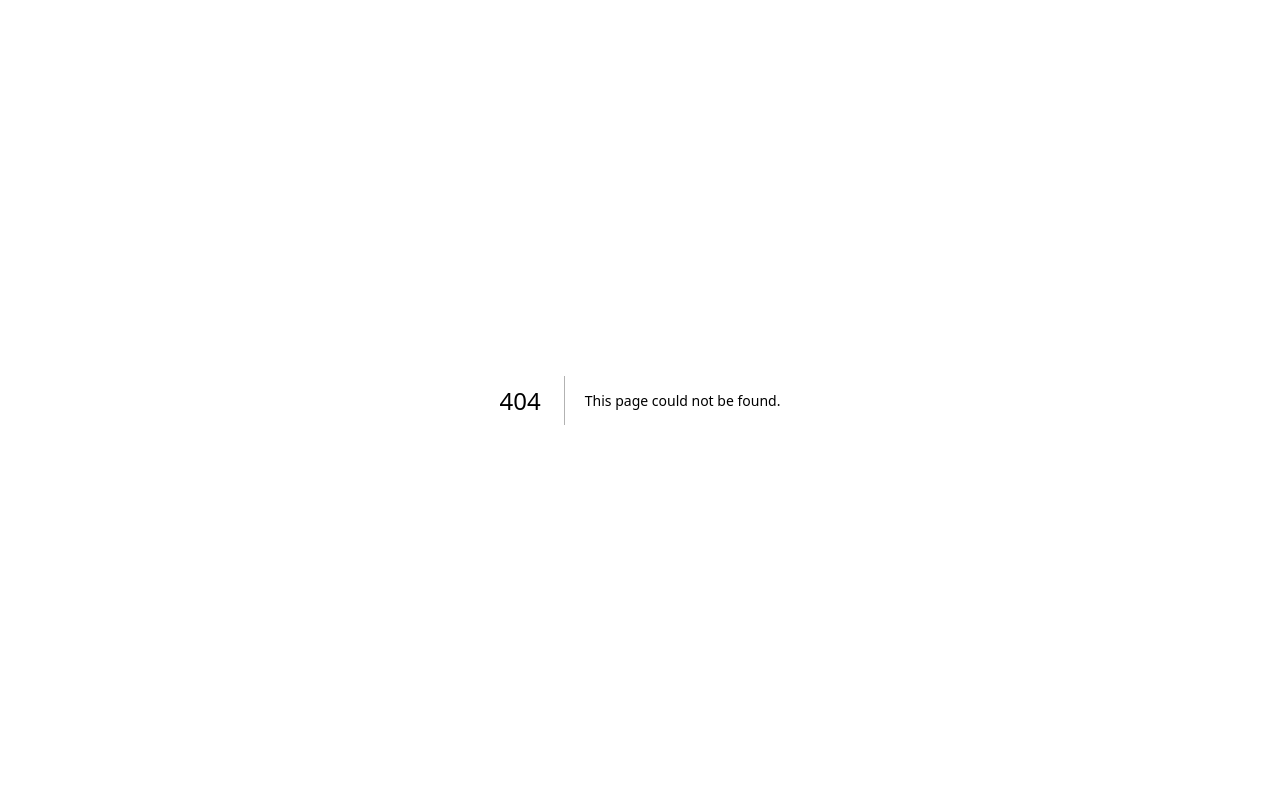
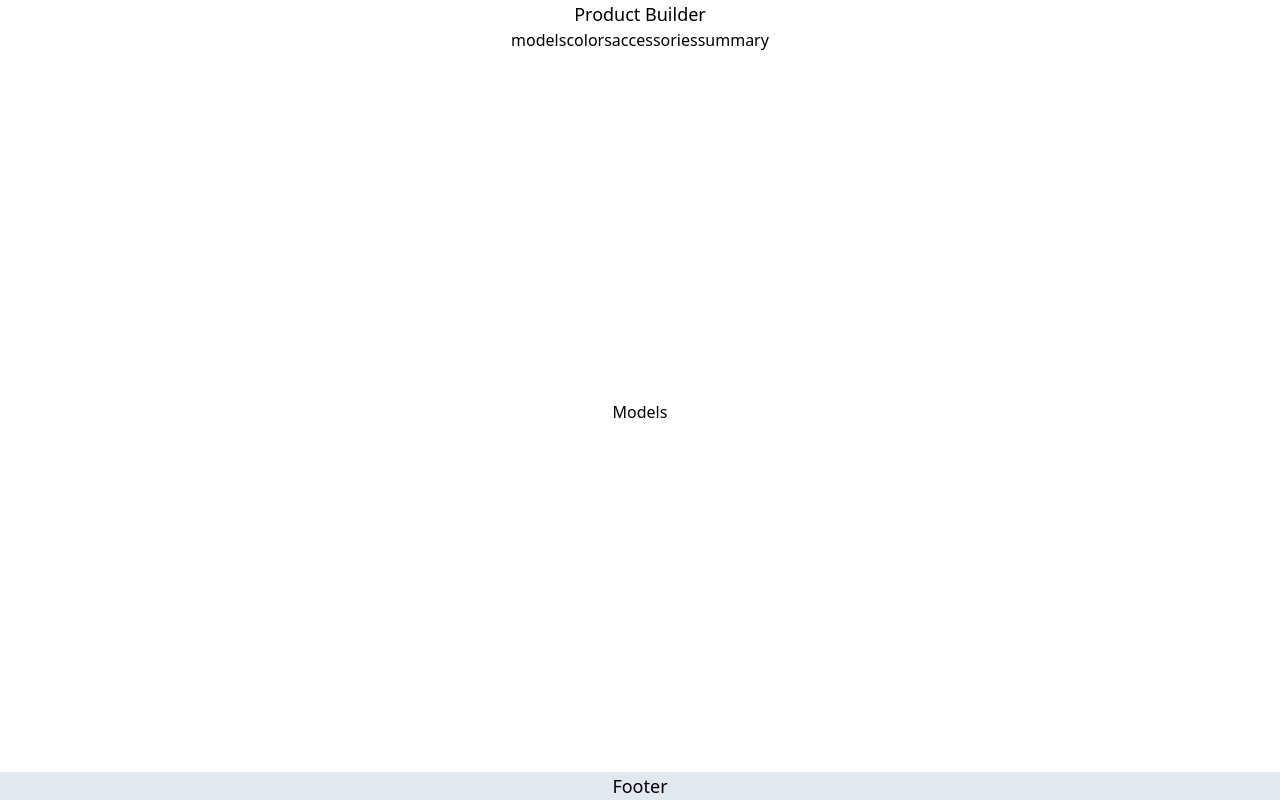
Before and after one commit to Coshido/taylora-nextjs, a Next.js app: page /models in a window 1280 px wide. Before the commit this address had no page. Built offline with nearby package versions, Linux system fonts and the light colour scheme.

Commit message:
init: folder structure

```diff
--- /dev/null
+++ b/app/(builder)/accessories/page.tsx
@@ -0,0 +1,11 @@
+import React from 'react'
+
+type Props = {}
+
+const Accessories = (props: Props) => {
+  return (
+    <div>Accessories</div>
+  )
+}
+
+export default Accessories
--- /dev/null
+++ b/app/(builder)/colors/page.tsx
@@ -0,0 +1,11 @@
+import React from 'react'
+
+type Props = {}
+
+const Colors = (props: Props) => {
+  return (
+    <div>Colors</div>
+  )
+}
+
+export default Colors
--- /dev/null
+++ b/app/(builder)/models/page.tsx
@@ -0,0 +1,14 @@
+import React from 'react'
+
+type Props = {}
+
+const Models
+ = (props: Props) => {
+  return (
+    <div>Models
+
+    </div>
+  )
+}
+
+export default Models
--- /dev/null
+++ b/app/(builder)/summary/page.tsx
@@ -0,0 +1,11 @@
+import React from 'react'
+
+type Props = {}
+
+const Summary = (props: Props) => {
+  return (
+    <div>Summary</div>
+  )
+}
+
+export default Summary
--- /dev/null
+++ b/app/components/Footer.tsx
@@ -0,0 +1,11 @@
+import React from 'react'
+
+type Props = {}
+
+const Footer = (props: Props) => {
+  return (
+    <div className='w-full text-lg text-center bg-slate-200'>Footer</div>
+  )
+}
+
+export default Footer
--- /dev/null
+++ b/app/components/Header.tsx
@@ -0,0 +1,17 @@
+import React from 'react'
+import Navbar from './Navbar'
+
+type Props = {}
+
+const Header = (props: Props) => {
+  return (
+    <header className="flex flex-col justify-center">
+        <h1 className="text-lg">Product Builder</h1>
+        <Navbar />
+    </header>
+
+
+  )
+}
+
+export default Header
--- /dev/null
+++ b/app/components/Navbar.tsx
@@ -0,0 +1,17 @@
+import Link from 'next/link'
+import React from 'react'
+
+type Props = {}
+
+const Navbar = (props: Props) => {
+  return (
+    <div>
+        <Link href='/models'>models</Link>
+        <Link href='/colors'>colors</Link>
+        <Link href='/accessories'>accessories</Link>
+        <Link href='/summary'>summary</Link>
+    </div>
+  )
+}
+
+export default Navbar
--- a/app/globals.css
+++ b/app/globals.css
@@ -15,13 +15,3 @@
     --background-end-rgb: 0, 0, 0;
   }
 }
-
-body {
-  color: rgb(var(--foreground-rgb));
-  background: linear-gradient(
-      to bottom,
-      transparent,
-      rgb(var(--background-end-rgb))
-    )
-    rgb(var(--background-start-rgb));
-}
--- a/app/layout.tsx
+++ b/app/layout.tsx
@@ -1,7 +1,7 @@
+import Footer from './components/Footer'
+import Header from './components/Header'
 import './globals.css'
-import { Inter } from 'next/font/google'
 
-const inter = Inter({ subsets: ['latin'] })
 
 export const metadata = {
   title: 'Create Next App',
@@ -15,7 +15,11 @@ export default function RootLayout({
 }) {
   return (
     <html lang="en">
-      <body className={inter.className}>{children}</body>
+      <body className='flex flex-col justify-between h-screen text-center'>
+        <Header />
+        {children}
+        <Footer />
+        </body>
     </html>
   )
 }
--- a/app/page.tsx
+++ b/app/page.tsx
@@ -1,113 +1,9 @@
-import Image from 'next/image'
+
 
 export default function Home() {
   return (
-    <main className="flex min-h-screen flex-col items-center justify-between p-24">
-      <div className="z-10 w-full max-w-5xl items-center justify-between font-mono text-sm lg:flex">
-        <p className="fixed left-0 top-0 flex w-full justify-center border-b border-gray-300 bg-gradient-to-b from-zinc-200 pb-6 pt-8 backdrop-blur-2xl dark:border-neutral-800 dark:bg-zinc-800/30 dark:from-inherit lg:static lg:w-auto  lg:rounded-xl lg:border lg:bg-gray-200 lg:p-4 lg:dark:bg-zinc-800/30">
-          Get started by editing&nbsp;
-          <code className="font-mono font-bold">app/page.tsx</code>
-        </p>
-        <div className="fixed bottom-0 left-0 flex h-48 w-full items-end justify-center bg-gradient-to-t from-white via-white dark:from-black dark:via-black lg:static lg:h-auto lg:w-auto lg:bg-none">
-          <a
-            className="pointer-events-none flex place-items-center gap-2 p-8 lg:pointer-events-auto lg:p-0"
-            href="https://vercel.com?utm_source=create-next-app&utm_medium=appdir-template&utm_campaign=create-next-app"
-            target="_blank"
-            rel="noopener noreferrer"
-          >
-            By{' '}
-            <Image
-              src="/vercel.svg"
-              alt="Vercel Logo"
-              className="dark:invert"
-              width={100}
-              height={24}
-              priority
-            />
-          </a>
-        </div>
-      </div>
-
-      <div className="relative flex place-items-center before:absolute before:h-[300px] before:w-[480px] before:-translate-x-1/2 before:rounded-full before:bg-gradient-radial before:from-white before:to-transparent before:blur-2xl before:content-[''] after:absolute after:-z-20 after:h-[180px] after:w-[240px] after:translate-x-1/3 after:bg-gradient-conic after:from-sky-200 after:via-blue-200 after:blur-2xl after:content-[''] before:dark:bg-gradient-to-br before:dark:from-transparent before:dark:to-blue-700 before:dark:opacity-10 after:dark:from-sky-900 after:dark:via-[#0141ff] after:dark:opacity-40 before:lg:h-[360px]">
-        <Image
-          className="relative dark:drop-shadow-[0_0_0.3rem_#ffffff70] dark:invert"
-          src="/next.svg"
-          alt="Next.js Logo"
-          width={180}
-          height={37}
-          priority
-        />
-      </div>
-
-      <div className="mb-32 grid text-center lg:mb-0 lg:grid-cols-4 lg:text-left">
-        <a
-          href="https://nextjs.org/docs?utm_source=create-next-app&utm_medium=appdir-template&utm_campaign=create-next-app"
-          className="group rounded-lg border border-transparent px-5 py-4 transition-colors hover:border-gray-300 hover:bg-gray-100 hover:dark:border-neutral-700 hover:dark:bg-neutral-800/30"
-          target="_blank"
-          rel="noopener noreferrer"
-        >
-          <h2 className={`mb-3 text-2xl font-semibold`}>
-            Docs{' '}
-            <span className="inline-block transition-transform group-hover:translate-x-1 motion-reduce:transform-none">
-              -&gt;
-            </span>
-          </h2>
-          <p className={`m-0 max-w-[30ch] text-sm opacity-50`}>
-            Find in-depth information about Next.js features and API.
-          </p>
-        </a>
-
-        <a
-          href="https://nextjs.org/learn?utm_source=create-next-app&utm_medium=appdir-template-tw&utm_campaign=create-next-app"
-          className="group rounded-lg border border-transparent px-5 py-4 transition-colors hover:border-gray-300 hover:bg-gray-100 hover:dark:border-neutral-700 hover:dark:bg-neutral-800 hover:dark:bg-opacity-30"
-          target="_blank"
-          rel="noopener noreferrer"
-        >
-          <h2 className={`mb-3 text-2xl font-semibold`}>
-            Learn{' '}
-            <span className="inline-block transition-transform group-hover:translate-x-1 motion-reduce:transform-none">
-              -&gt;
-            </span>
-          </h2>
-          <p className={`m-0 max-w-[30ch] text-sm opacity-50`}>
-            Learn about Next.js in an interactive course with&nbsp;quizzes!
-          </p>
-        </a>
-
-        <a
-          href="https://vercel.com/templates?framework=next.js&utm_source=create-next-app&utm_medium=appdir-template&utm_campaign=create-next-app"
-          className="group rounded-lg border border-transparent px-5 py-4 transition-colors hover:border-gray-300 hover:bg-gray-100 hover:dark:border-neutral-700 hover:dark:bg-neutral-800/30"
-          target="_blank"
-          rel="noopener noreferrer"
-        >
-          <h2 className={`mb-3 text-2xl font-semibold`}>
-            Templates{' '}
-            <span className="inline-block transition-transform group-hover:translate-x-1 motion-reduce:transform-none">
-              -&gt;
-            </span>
-          </h2>
-          <p className={`m-0 max-w-[30ch] text-sm opacity-50`}>
-            Explore the Next.js 13 playground.
-          </p>
-        </a>
-
-        <a
-          href="https://vercel.com/new?utm_source=create-next-app&utm_medium=appdir-template&utm_campaign=create-next-app"
-          className="group rounded-lg border border-transparent px-5 py-4 transition-colors hover:border-gray-300 hover:bg-gray-100 hover:dark:border-neutral-700 hover:dark:bg-neutral-800/30"
-          target="_blank"
-          rel="noopener noreferrer"
-        >
-          <h2 className={`mb-3 text-2xl font-semibold`}>
-            Deploy{' '}
-            <span className="inline-block transition-transform group-hover:translate-x-1 motion-reduce:transform-none">
-              -&gt;
-            </span>
-          </h2>
-          <p className={`m-0 max-w-[30ch] text-sm opacity-50`}>
-            Instantly deploy your Next.js site to a shareable URL with Vercel.
-          </p>
-        </a>
-      </div>
+    <main>
+      <h1>Hello World!</h1>
     </main>
   )
 }
```
